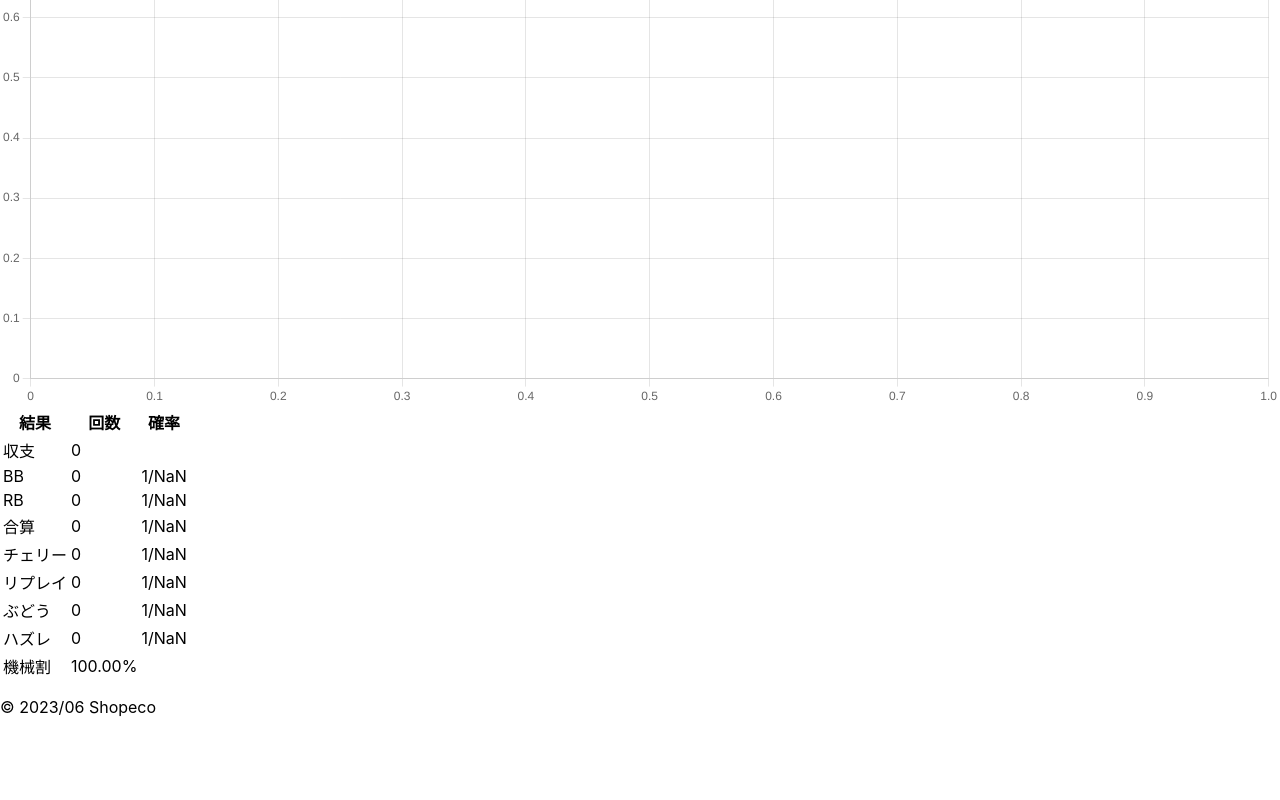
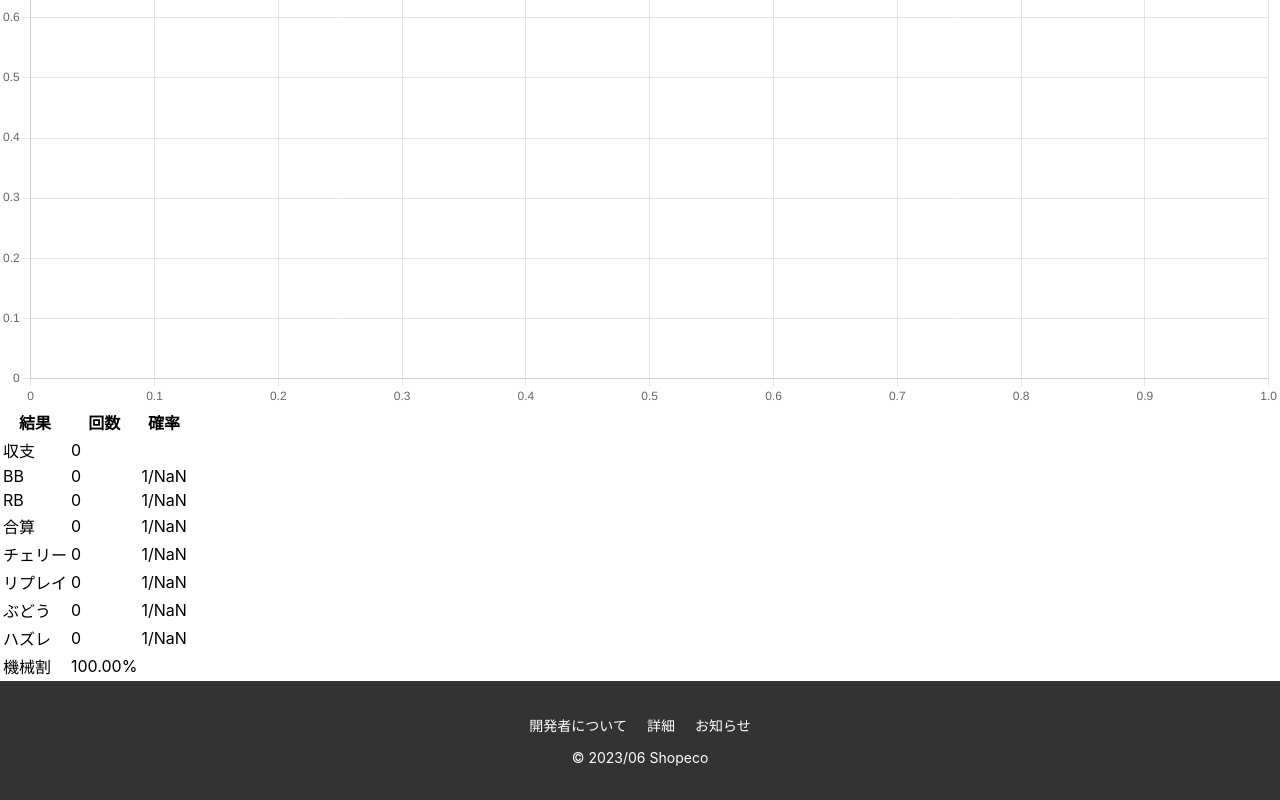
Before and after one commit to skikuchi7329/slot-simulator, a React (Create React App) app: page / in a window 1280 px wide. Shown: the part 354-1154 px from the top of the page. Before the commit the page ends 1087 px from the top, so only its background shows below. Built offline with nearby package versions, Linux system fonts and the light colour scheme.

Commit message:
feat: style footer

```diff
--- /dev/null
+++ b/src/component/Footer/index.styled.tsx
@@ -0,0 +1,32 @@
+import styled from 'styled-components';
+
+const StyledFooter = styled.div`
+  footer {
+  background-color: #333;
+  color: #fff;
+  padding: 20px 0;
+  text-align: center;
+  font-size: 14px;
+}
+
+footer a {
+  color: #fff;
+  text-decoration: none;
+  margin: 0 10px;
+}
+
+footer p {
+  margin-top: 10px;
+}
+
+footer ul {
+  list-style-type: none;
+  padding: 0;
+}
+
+footer ul li {
+  display: inline;
+}
+`;
+
+export default StyledFooter;
--- a/src/component/Footer/index.tsx
+++ b/src/component/Footer/index.tsx
@@ -1,14 +1,29 @@
 import React from "react";
-
+import StyledFooter from "./index.styled";
 
 
 function Footer () {
   return (
-    <>
+    <StyledFooter>
       <footer>
+        <div>
+          <nav>
+            <ul>
+              <li>
+                <a href="">開発者について</a>
+              </li>
+              <li>
+                <a href="">詳細</a>
+              </li>
+              <li>
+                <a href="">お知らせ</a>
+              </li>
+            </ul>
+          </nav>
+        </div>
         <p>&copy; 2023/06 Shopeco</p>
       </footer>
-    </>
+    </StyledFooter>
   )
 }
 
```
